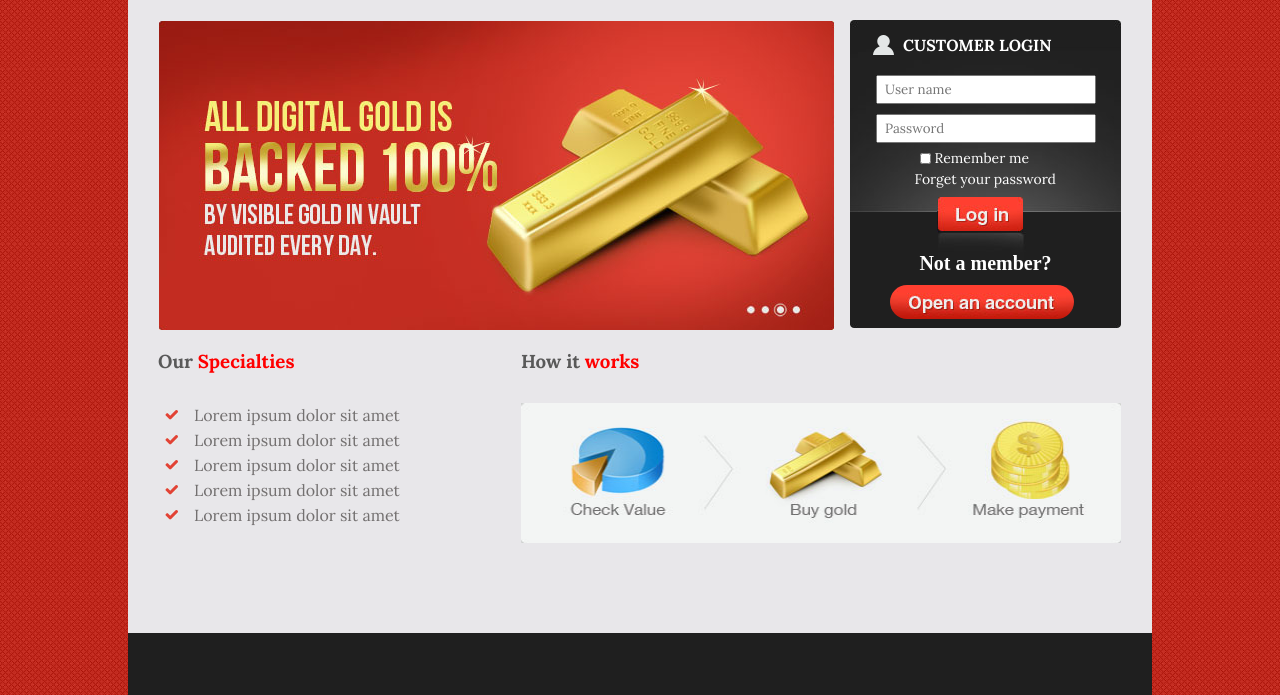
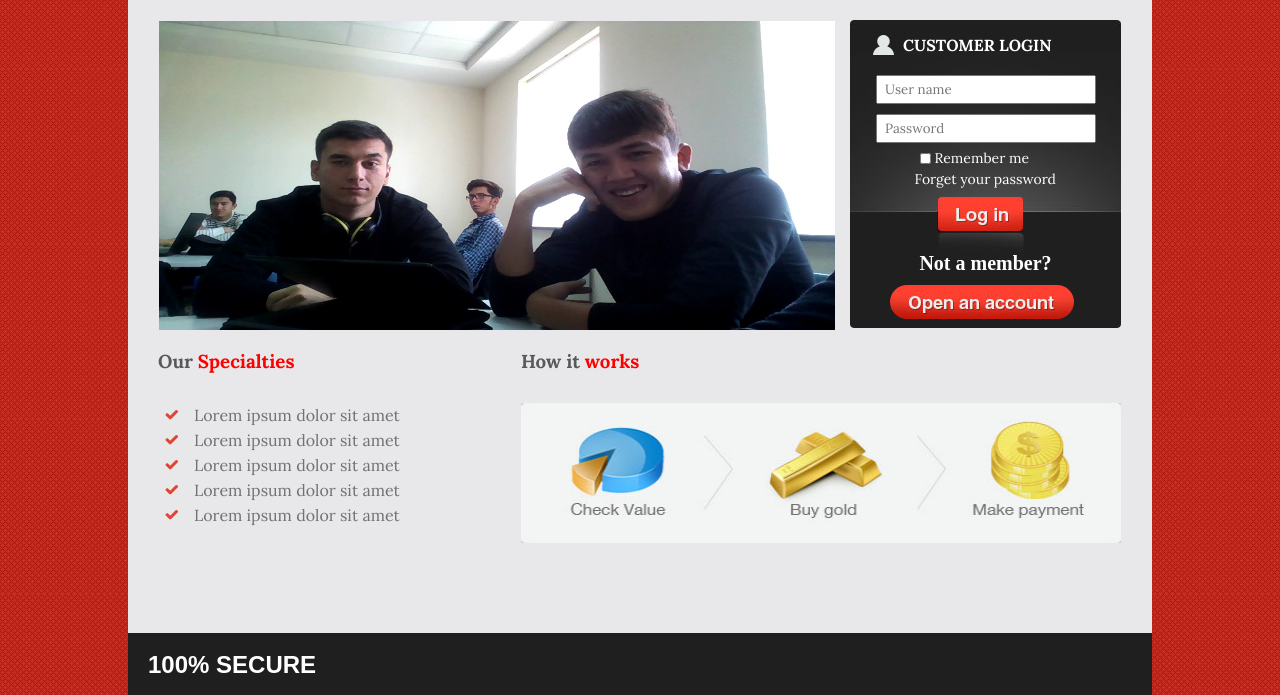
Before and after one commit to brian9518/xbank, a plain HTML site: page index.html in a window 1280 px wide. Shown: the part 106-801 px from the top of the page. Drawn offline with Linux system fonts and the light colour scheme.

Commit message:
FILES ARE CHANGED

```diff
--- a/index.html
+++ b/index.html
@@ -34,7 +34,7 @@
 	</header>
 
 <content>
-	<img class="banner" src="images/gold_03.jpg">
+	<img class="banner" src="images/ash.jpg">
 
 	<div class="login">
 
@@ -78,6 +78,8 @@
 		<img src="images/howitworks_13.jpg" alt="">
 	</div>
 
+	<h2 class="sec">100% SECURE</h2>
+
 </footer>
 
 </body>
--- a/stylesheet.css
+++ b/stylesheet.css
@@ -276,3 +276,12 @@ form.rememberme {
 	width: 600px;
 	height: 140px;
 }
+
+footer h2{
+	position: relative;
+	color: white;
+	top: 95px;
+	float: left;
+	left: 20px;
+	font-family: sans-serif;
+}
```
Also changed, not shown: 1 other file.
